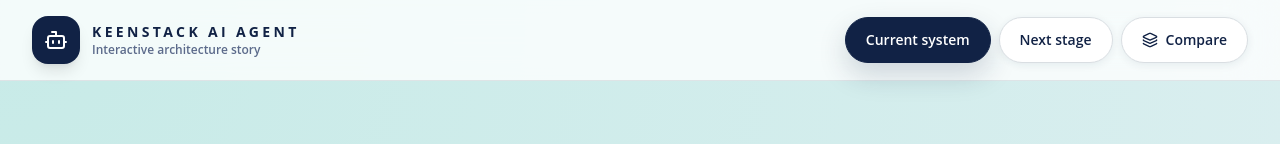
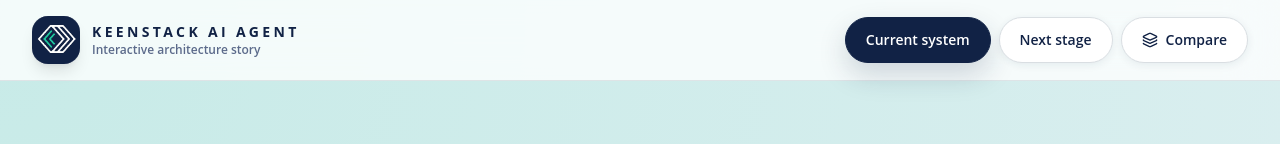
Before and after one commit to nivetha0069/kstack-ai, a React (Vite) app: page / in a window 1280 px wide. Shown: the top 144 px of the page. Built offline with nearby package versions, Linux system fonts and the light colour scheme.

Commit message:
Replace header logo asset

```diff
--- a/src/KeenStackAgentFlowchart.jsx
+++ b/src/KeenStackAgentFlowchart.jsx
@@ -31,6 +31,7 @@ import {
   Wrench,
   X,
 } from "lucide-react";
+import keenStackLogo from "./assets/keenstack_ai_logo.svg";
 
 /*
   KeenStack Agent V2 Architecture Story
@@ -1224,8 +1225,8 @@ export default function KeenStackAgentFlowchart() {
       <motion.header initial={{ y: -24, opacity: 0 }} animate={{ y: 0, opacity: 1 }} transition={{ duration: 0.55, ease: [0.22, 1, 0.36, 1] }} className="sticky top-0 z-40 border-b backdrop-blur-xl" style={{ background: "rgba(255,255,255,0.78)", borderColor: "rgba(217,222,226,0.8)" }}>
         <div className={cn("mx-auto flex max-w-7xl flex-col gap-4 py-4 md:flex-row md:items-center md:justify-between", LAYOUT.pageGutter)}>
           <div className="flex items-center gap-3">
-            <div className="flex h-12 w-12 items-center justify-center rounded-[16px] text-white shadow-lg" style={{ background: KS.phantom }}>
-              <Bot className="h-6 w-6" />
+            <div className="flex h-12 w-12 items-center justify-center overflow-hidden rounded-[16px] shadow-lg" style={{ background: KS.phantom }}>
+              <img src={keenStackLogo} alt="KeenStack AI" className="h-12 w-12 object-cover" />
             </div>
             <div>
               <div className="text-sm font-bold uppercase tracking-[0.24em] text-[#112245]">KeenStack AI Agent</div>
```
Also changed, not shown: src/assets/keenstack_ai_logo.svg (added).
